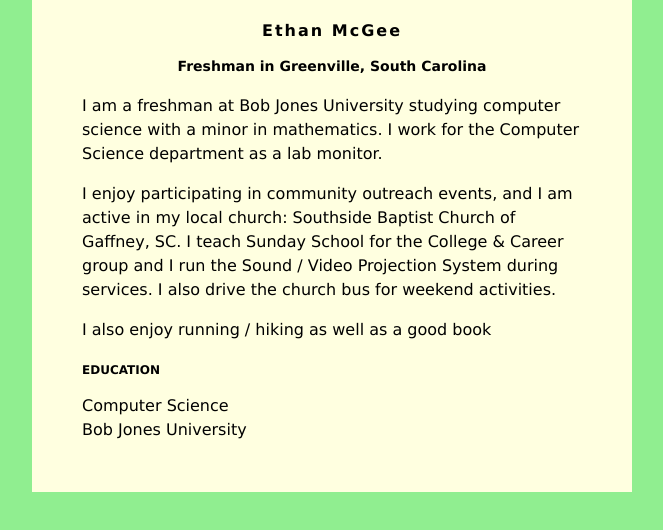
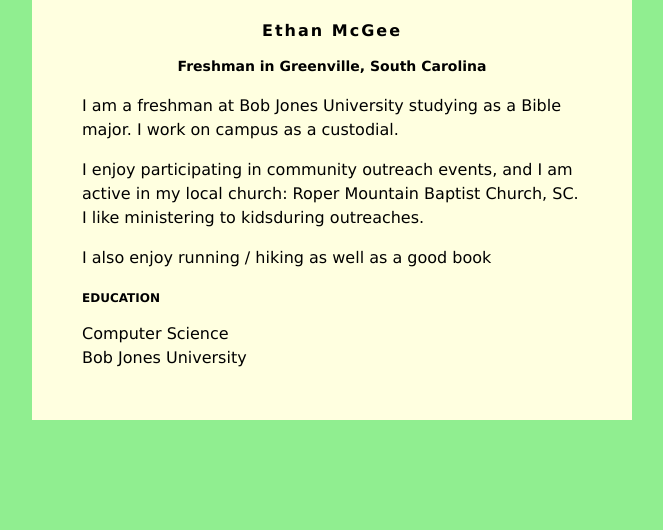
Before and after one commit to Jsurj868/jsurj868.io, a plain HTML site: page index.html in a window 1280 px wide. Shown: the whole page, without its empty margins (308-971 px from the left). Drawn offline with Linux system fonts and the light colour scheme.

Commit message:
Update index.html

```diff
--- a/index.html
+++ b/index.html
@@ -33,9 +33,9 @@
         <h1>Ethan McGee</h1>
         <h2>Freshman in Greenville, South Carolina</h2>
 
-         <p>I am a freshman at Bob Jones University studying computer science with a minor in mathematics. I work for the Computer Science department as a lab monitor.</p>
+         <p>I am a freshman at Bob Jones University studying as a Bible major. I work on campus as a custodial.</p>
          <p>
-            I enjoy participating in community outreach events, and I am active in my local church: Southside Baptist Church of Gaffney, SC.  I teach Sunday School for the College &amp; Career group and I run the Sound / Video Projection System during services.  I also drive the church bus for weekend activities.
+            I enjoy participating in community outreach events, and I am active in my local church: Roper Mountain Baptist Church, SC.  I like ministering to kidsduring outreaches.
          </p>
          <p>
             I also enjoy running / hiking as well as a good book
```
